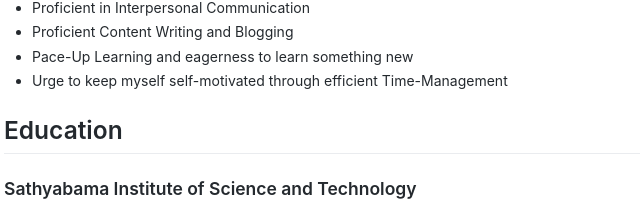
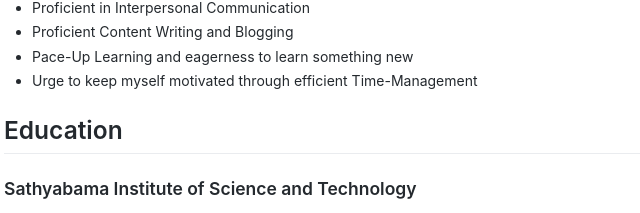
Before and after one commit to HarshCasper/HarshCasper.github.io, a plain HTML site: page Resume.html in a window 1280 px wide. Shown: the part 768-981 px from the top of the page, 147-787 px from the left. Drawn offline with nearby package versions, Linux system fonts and the light colour scheme.

Commit message:
Update Resume.html

```diff
--- a/Resume.html
+++ b/Resume.html
@@ -34,7 +34,7 @@
 <li>Proficient in Interpersonal Communication</li>
 <li>Proficient Content Writing and Blogging</li>
 <li>Pace-Up Learning and eagerness to learn something new</li>
-<li>Urge to keep myself self-motivated through efficient Time-Management</li>
+<li>Urge to keep myself motivated through efficient Time-Management</li>
 </ul>
 <h2 id="Education" data-source-line="33"><a class="markdownIt-Anchor" href="#Education"></a>Education</h2>
 <h4 id="Sathyabama" data-source-line="35"><a class="markdownIt-Anchor" href="#Sathyabama"></a>Sathyabama Institute of Science and Technology</h4>
```
